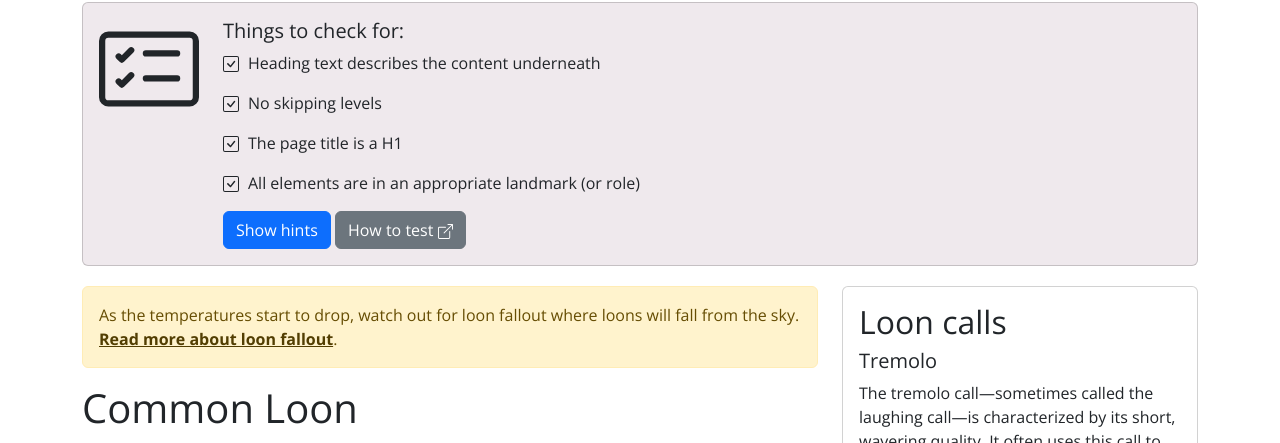
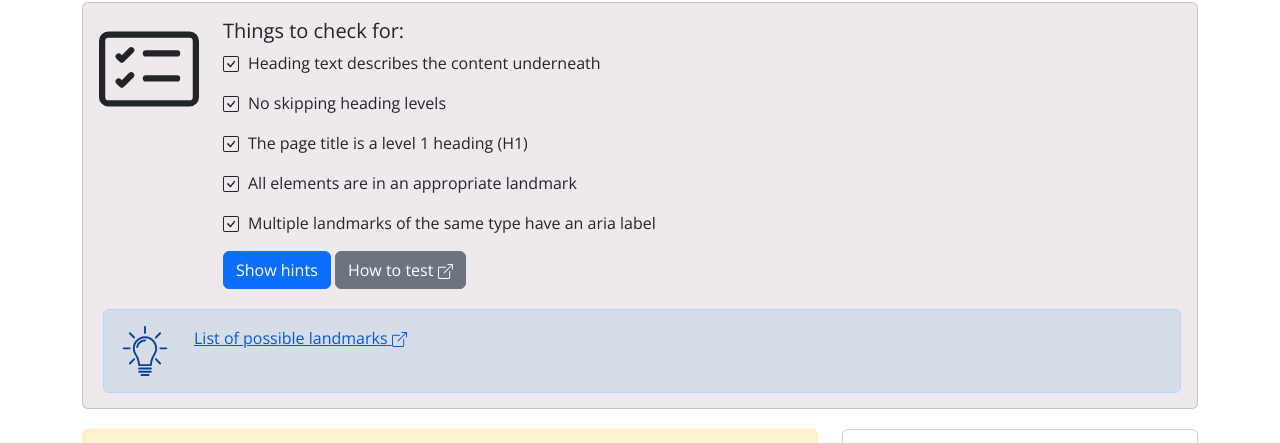
Before and after one commit to mydobie/WebAccessibilityTesting, a React (Create React App) app: page /samplesite/headings in a window 1280 px wide. Shown: the part 170-613 px from the top of the page. Built offline with nearby package versions, Linux system fonts and the light colour scheme.

Commit message:
Help items and text changes

```diff
--- a/src/pages/demoSite/Headings.tsx
+++ b/src/pages/demoSite/Headings.tsx
@@ -127,15 +127,13 @@ const Headings = (): ReactElement => {
           </footer>
         </Col>
         <Col xs={4}>
-          <Card role='search' style={{ marginBottom: '20px' }}>
+          <Card
+            role='search'
+            style={{ marginBottom: '20px' }}
+            aria-label='Search for tulips'
+          >
             <Card.Body>
               <div>
-                <Form
-                  action='https://www.dutchbulbs.com/search'
-                  method='get'
-                  name='search'
-                  role='search'
-                >
                 <TestingAlert
                   isCorrect
                   show={showHints}
@@ -145,6 +143,7 @@ const Headings = (): ReactElement => {
                 >
                   <h2 className='h5'>Search DutchBulbs.com</h2>
                 </TestingAlert>
+                <Form action='https://www.dutchbulbs.com/search' method='get'>
                   <InputGroup>
                     <Form.Control
                       placeholder='Item Number of Keywords'
--- a/src/pages/sampleSite/Forms.tsx
+++ b/src/pages/sampleSite/Forms.tsx
@@ -13,7 +13,7 @@ import GraceHopperHandout from '../../docs/GraceHopperHandout';
 export const checks = [
   'Can navigate to and interact with form element',
   'Form elements have a label and remain visible',
-  'Clicking a label selects the corresponding element',
+  'Clicking a label puts focus on the corresponding element',
   'Labels accurately describe the form element',
   'Visual indicators highlight required elements',
   'Error messages or indicators are displayed near the form element',
--- a/src/pages/sampleSite/Headings.tsx
+++ b/src/pages/sampleSite/Headings.tsx
@@ -10,9 +10,10 @@ import GraceHopperHandout from '../../docs/GraceHopperHandout';
 
 export const checks = [
   'Heading text describes the content underneath',
-  'No skipping levels',
-  'The page title is a H1',
-  'All elements are in an appropriate landmark (or role)',
+  'No skipping heading levels',
+  'The page title is a level 1 heading (H1)',
+  'All elements are in an appropriate landmark',
+  'Multiple landmarks of the same type have an aria label',
 ];
 
 const Headings = (): ReactElement => {
@@ -26,6 +27,13 @@ const Headings = (): ReactElement => {
       checks={checks}
       docHeader={GraceHopperHandout.sections.headings}
       bugTotal={5}
+      helper={
+        <>
+          <ExternalLink href='https://www.w3.org/WAI/ARIA/apg/practices/landmark-regions/'>
+            List of possible landmarks
+          </ExternalLink>
+        </>
+      }
     >
       <Row>
         <Col>
@@ -178,13 +186,17 @@ const Headings = (): ReactElement => {
           </p>
         </Col>
         <Col xs={4}>
-          <Card role='complementary' style={{ marginBottom: '20px' }}>
+          <Card
+            role='complementary'
+            style={{ marginBottom: '20px' }}
+            aria-label='Different loon calls'
+          >
             <Card.Body>
               <TestingAlert
                 isCorrect
                 show={showHints}
                 popOver={
-                  'The "Loon calls" section is correctly coded as a complementary landmark.'
+                  'The "Loon calls" section is correctly coded as a complementary landmark. In addition, it has a label of "Different loon calls.'
                 }
               >
                 <Card.Title as='h2'>Loon calls</Card.Title>
@@ -228,7 +240,7 @@ const Headings = (): ReactElement => {
               </audio>
             </Card.Body>
           </Card>
-          <Card role='search'>
+          <Card role='search' aria-label='State bird of Minnesota'>
             <Card.Body>
               <TestingAlert
                 isBug
--- a/src/pages/sampleSite/Images.tsx
+++ b/src/pages/sampleSite/Images.tsx
@@ -14,6 +14,7 @@ import Monarch from '../../images/Monarch';
 import BambooIcon from '../../images/BambooIcon';
 import TextDivider from '../../images/noun-divider.png';
 import GraceHopperHandout from '../../docs/GraceHopperHandout';
+import { Link } from 'react-router-dom';
 
 export const checks = [
   'Images have appropriate alternative text',
@@ -32,6 +33,18 @@ const Images = (): ReactElement => {
       checks={checks}
       docHeader={GraceHopperHandout.sections.images}
       bugTotal={3}
+      helper={
+        <>
+          <Link
+            to={`../../${ROUTES.DEMO.path}/${ROUTES.DEMO_IMAGES.path}#image_examples`}
+            target='_blank'
+            rel='noopener noreferrer'
+          >
+            Example images
+          </Link>{' '}
+          to compare WAVE icons
+        </>
+      }
     >
       <h2>Monarch butterfly</h2>
 
--- a/src/pages/sampleSite/KeyboardNav.tsx
+++ b/src/pages/sampleSite/KeyboardNav.tsx
@@ -14,11 +14,13 @@ import ExternalLink from '../../components/ExternalLink';
 import GraceHopperHandout from '../../docs/GraceHopperHandout';
 
 export const checks = [
-  'You can get to and activate all interactive items with the keyboard',
-  'Items that have focus (you tabbed to them) are visible and look different',
+  'You can get to and activate all interactive items with a keyboard',
+  'Interactive items are easily identifiable without relying on color',
+  'Focused items are visually displayed on the screen',
+  'Focused items visually look different',
   'Tab order follows the flow of the page',
   'Links that open a new window/tab are marked',
-  'Links/buttons are easily identifiable without solely using color',
+  'You can skip over large sets of items (aka skip links)',
   'Link/button text makes sense and is descriptive out of context',
 ];
 
@@ -45,6 +47,23 @@ const KeyboardNavigation = (): ReactElement => {
       checks={checks}
       docHeader={GraceHopperHandout.sections.keyboard}
       bugTotal={7}
+      helper={
+        <>
+          <ul>
+            <li>
+              <ExternalLink href='https://articulate.com/support/article/How-to-Enable-Tab-Key-Navigation-on-a-Mac'>
+                Enable keyboard navigation on a Mac
+              </ExternalLink>
+            </li>
+            <li>
+              <ExternalLink href='https://www.w3.org/WAI/ARIA/apg/patterns/'>
+                ARIA Patterns
+              </ExternalLink>{' '}
+              - how different widgets should behave
+            </li>
+          </ul>
+        </>
+      }
     >
       <h2>Showy Lady Slipper</h2>
       <h3>About</h3>
--- a/src/pages/sampleSite/Template.tsx
+++ b/src/pages/sampleSite/Template.tsx
@@ -1,5 +1,9 @@
 /* eslint-disable @typescript-eslint/ban-ts-comment */
 /* eslint-disable @typescript-eslint/no-explicit-any */
+
+// #cdd5e1 bg color
+// 0258d9 link color
+
 import React, { PropsWithChildren, ReactElement } from 'react';
 import {
   Row,
@@ -194,10 +198,17 @@ const Template: React.FC<PropsWithChildren<Props>> = ({
               <ExternalLink buttonVariant='secondary' href={docLink(docHeader)}>
                 How to test
               </ExternalLink>
-            </CardBody>
-          </Card>
               {helper ? (
-            <Alert variant='primary'>
+                <Alert
+                  variant='primary'
+                  role='none'
+                  style={{
+                    backgroundColor: '#D6DDE6',
+                    marginLeft: '-120px',
+                    marginTop: '20px',
+                    marginBottom: '-1px',
+                  }}
+                >
                   <Row>
                     <Col sm='auto' className='.d-none .d-sm-block'>
                       <img src={lightBulb} alt='Learn more' />
@@ -206,6 +217,8 @@ const Template: React.FC<PropsWithChildren<Props>> = ({
                   </Row>
                 </Alert>
               ) : null}
+            </CardBody>
+          </Card>
 
           <div>{children}</div>
         </Col>
```
Also changed, not shown: 1 other file (tests, documents, lock files or other folders). Lines whose indentation alone changed are shown as unchanged.
